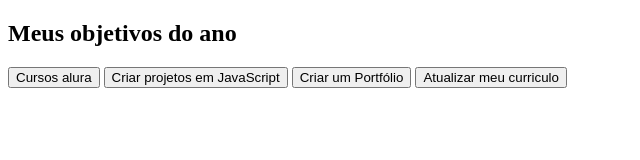
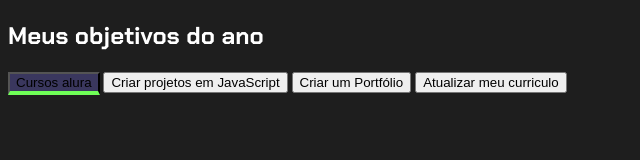
Before and after one commit to rafael1101/Relogio-2k24, a plain HTML site: page index.html in a window 1280 px wide. Shown: the whole page, without its empty margins (0-640 px from the left). Drawn offline with Linux system fonts and the light colour scheme.

Commit message:
Add files via upload

```diff
--- a/index.html
+++ b/index.html
@@ -6,6 +6,7 @@
     <meta http-equiv="X-UA-Compatible" content="IE=edge">
     <meta name="viewport" content="width=device-width, initial-scale=1.0">
     <link rel="stylesheet" href="style.css">
+
     <title>Document</title>
 </head>
 
@@ -13,11 +14,12 @@
     <section class="conteudo-principal"></section>
     <h2 class="titulo-principal">Meus objetivos do ano </h2>
     <div class="botoes">
-        <button class="botao">Cursos alura</button>
+        <button class="botao ativo">Cursos alura</button>
         <button class="botao">Criar projetos em JavaScript</button>
         <button class="botao">Criar um Portfólio</button>
         <button class="botao">Atualizar meu curriculo</button>
     </div>
+    <script src="main.js"></script>
 </body>
 
 </html>
--- a/style.css
+++ b/style.css
@@ -0,0 +1,20 @@
+
+@import url('https://fonts.googleapis.com/css2?family=Chakra+Petch:ital,wght@0,300;0,400;0,500;0,600;0,700;1,300;1,400;1,500;1,600;1,700&display=swap');
+ :root {
+       --cor-de-fundo: #1E1E1E;
+       --verde:#6fff57;
+       --branco:#ffffff;
+       --botao-ativo:#3a375e;
+       --botao-inativo:rgba(58,55,94,0.5);
+       --texto-fundo:rgba(58,55,94, 0.3);
+}
+
+
+body  {
+    background-color: var(--cor-de-fundo);
+    color: var(--branco);font-family: 'Chakra Petch',sans-serif;
+}
+.ativo {
+      background-color: var(--botao-ativo);
+      border-bottom: 4px solid var(--verde);
+}
```
Also changed, not shown: main.js (added).
